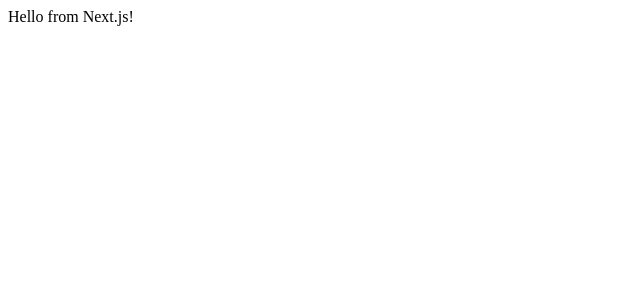
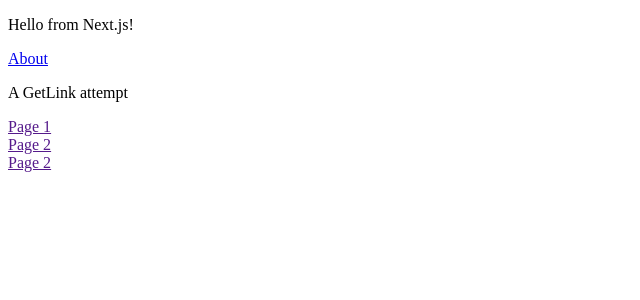
Before and after one commit to mpstaton/next-server-side, a Next.js app: page / in a window 1280 px wide. Shown: the top 300 px of the page, without its empty margins (0-640 px from the left). Built offline with nearby package versions, Linux system fonts and the light colour scheme.

Commit message:
setting up dynamic linking

```diff
--- /dev/null
+++ b/SharedComponents/DynamicRouter.js
@@ -0,0 +1,15 @@
+import React from "react";
+import Link from 'next/link'
+
+function GetLink(props) {
+    return (
+        <div>
+            <Link href="">
+                <a>{props.title}</a>
+            </Link>
+
+        </div>
+    );
+}
+
+export default GetLink;
--- a/pages/index.js
+++ b/pages/index.js
@@ -1,8 +1,20 @@
 import React from "react";
+import Link from 'next/link';
+import GetLink from "../SharedComponents/DynamicRouter";
 
 function MyComponent(){
     return(
-        <div>Hello from Next.js!</div>
+        <div>
+        <p>Hello from Next.js!</p>
+            <Link href='/About'>
+                <a>About</a>
+            </Link>
+
+            <p>A GetLink attempt</p>
+            <GetLink title= 'Page 1'></GetLink>
+            <GetLink title= 'Page 2'></GetLink>
+            <GetLink title= 'Page 2'></GetLink>
+        </div>
     );
 }
 
```
